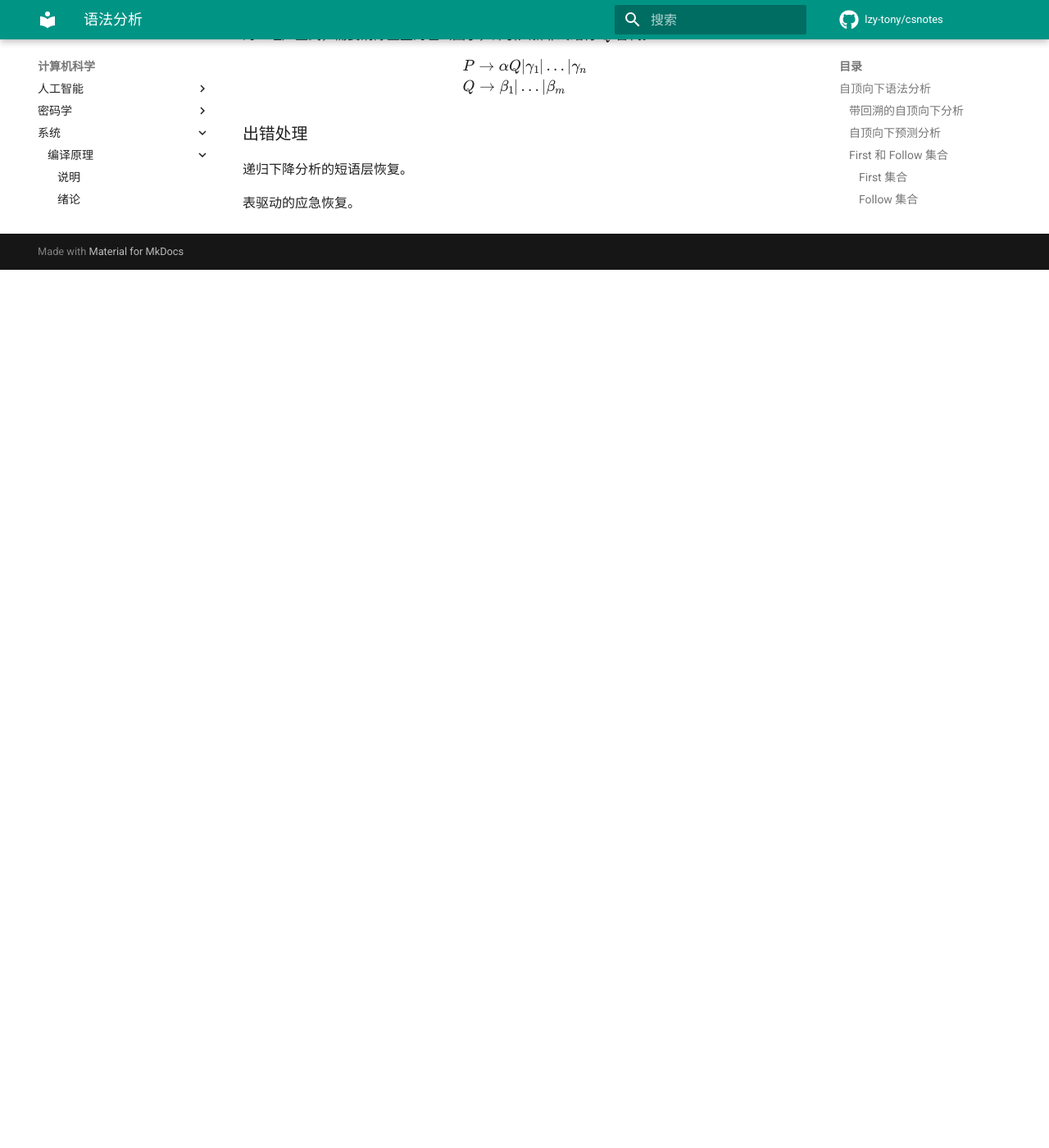
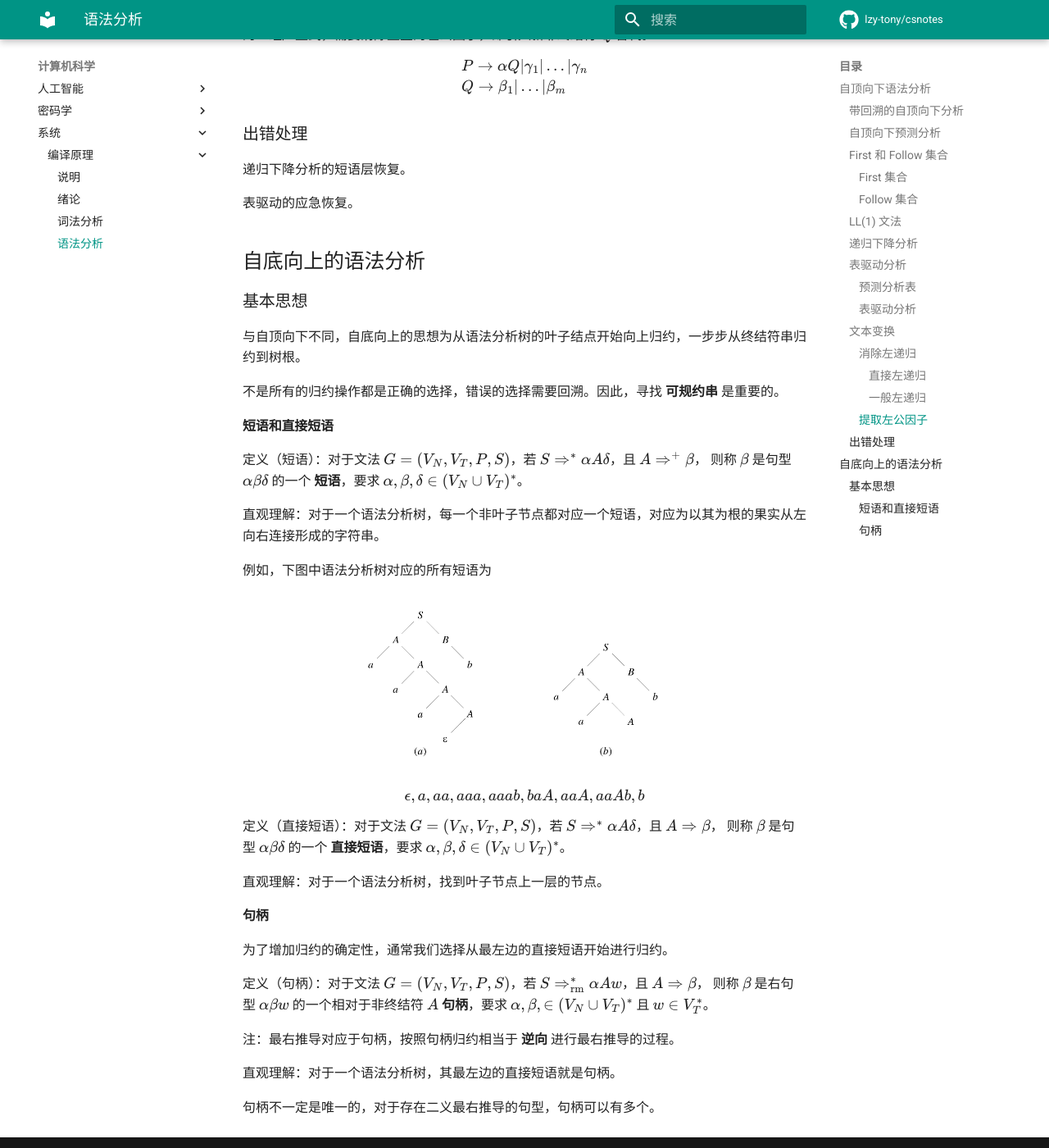
Before and after one commit to lzy-tony/csnotes, an MkDocs documentation site: the page built from docs/cs/system/compiler/syntax_analysis.md, in a window 1280 px wide and 1400 px high, scrolled down 3945 px. Shown: the whole window at 82% size. Built offline with MkDocs 1.6.1 and Material for MkDocs 9.7.7, drawn with Linux system fonts in a browser that asks for light colours; formulas are drawn with MathJax 3; comment, search, counter and statistics services are not loaded; before the commit the page ends 4274 px from its top, so only the background shows below that.

Commit message:
stash prior commits

```diff
--- a/docs/cs/system/compiler/syntax_analysis.md
+++ b/docs/cs/system/compiler/syntax_analysis.md
@@ -198,3 +198,45 @@
 递归下降分析的短语层恢复。
 
 表驱动的应急恢复。
+
+## 自底向上的语法分析
+
+### 基本思想
+
+与自顶向下不同，自底向上的思想为从语法分析树的叶子结点开始向上归约，一步步从终结符串归约到树根。
+
+不是所有的归约操作都是正确的选择，错误的选择需要回溯。因此，寻找 **可规约串** 是重要的。
+
+#### 短语和直接短语
+
+定义（短语）：对于文法 $G = (V_N, V_T, P, S)$，若 $S \Rightarrow^* \alpha A \delta$，且 $A \Rightarrow^+ \beta$，
+则称 $\beta$ 是句型 $\alpha \beta \delta$ 的一个 **短语**，要求 $\alpha, \beta, \delta \in (V_N \cup V_T)^*$。
+
+直观理解：对于一个语法分析树，每一个非叶子节点都对应一个短语，对应为以其为根的果实从左向右连接形成的字符串。
+
+例如，下图中语法分析树对应的所有短语为
+
+![](./img/ex1.PNG)
+
+$$
+\epsilon, a, aa, aaa, aaab, b \\
+aA, aaA, aaAb, b
+$$
+
+定义（直接短语）：对于文法 $G = (V_N, V_T, P, S)$，若 $S \Rightarrow^* \alpha A \delta$，且 $A \Rightarrow \beta$，
+则称 $\beta$ 是句型 $\alpha \beta \delta$ 的一个 **直接短语**，要求 $\alpha, \beta, \delta \in (V_N \cup V_T)^*$。
+
+直观理解：对于一个语法分析树，找到叶子节点上一层的节点。
+
+#### 句柄
+
+为了增加归约的确定性，通常我们选择从最左边的直接短语开始进行归约。
+
+定义（句柄）：对于文法 $G = (V_N, V_T, P, S)$，若 $S \Rightarrow _{\text{rm}}^* \alpha A w$，且 $A \Rightarrow \beta$，
+则称 $\beta$ 是右句型 $\alpha \beta w$ 的一个相对于非终结符 $A$ **句柄**，要求 $\alpha, \beta,\in (V_N \cup V_T)^*$ 且 $w \in V_T^*$。
+
+注：最右推导对应于句柄，按照句柄归约相当于 **逆向** 进行最右推导的过程。
+
+直观理解：对于一个语法分析树，其最左边的直接短语就是句柄。
+
+句柄不一定是唯一的，对于存在二义最右推导的句型，句柄可以有多个。
```
Also changed, not shown: docs/cs/system/compiler/img/ex1.PNG (added).
